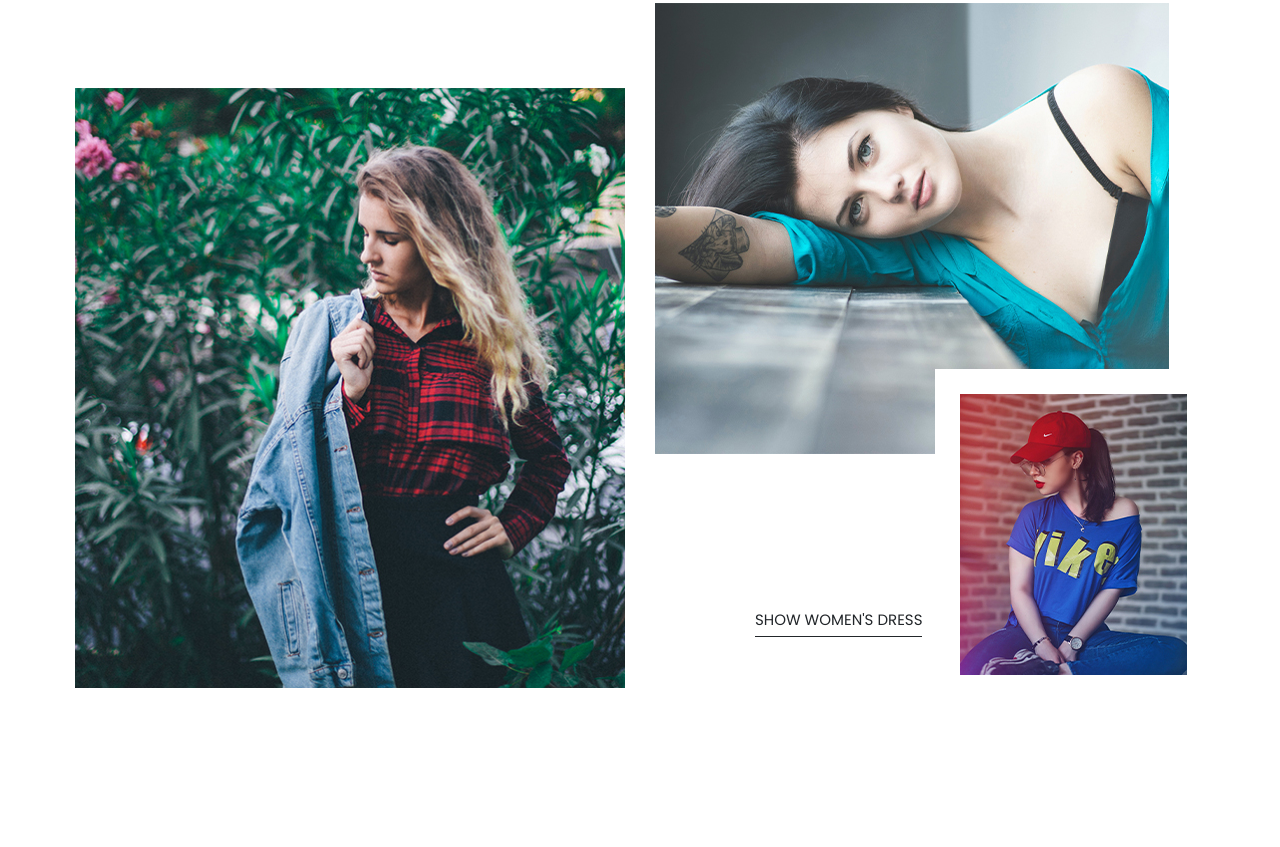
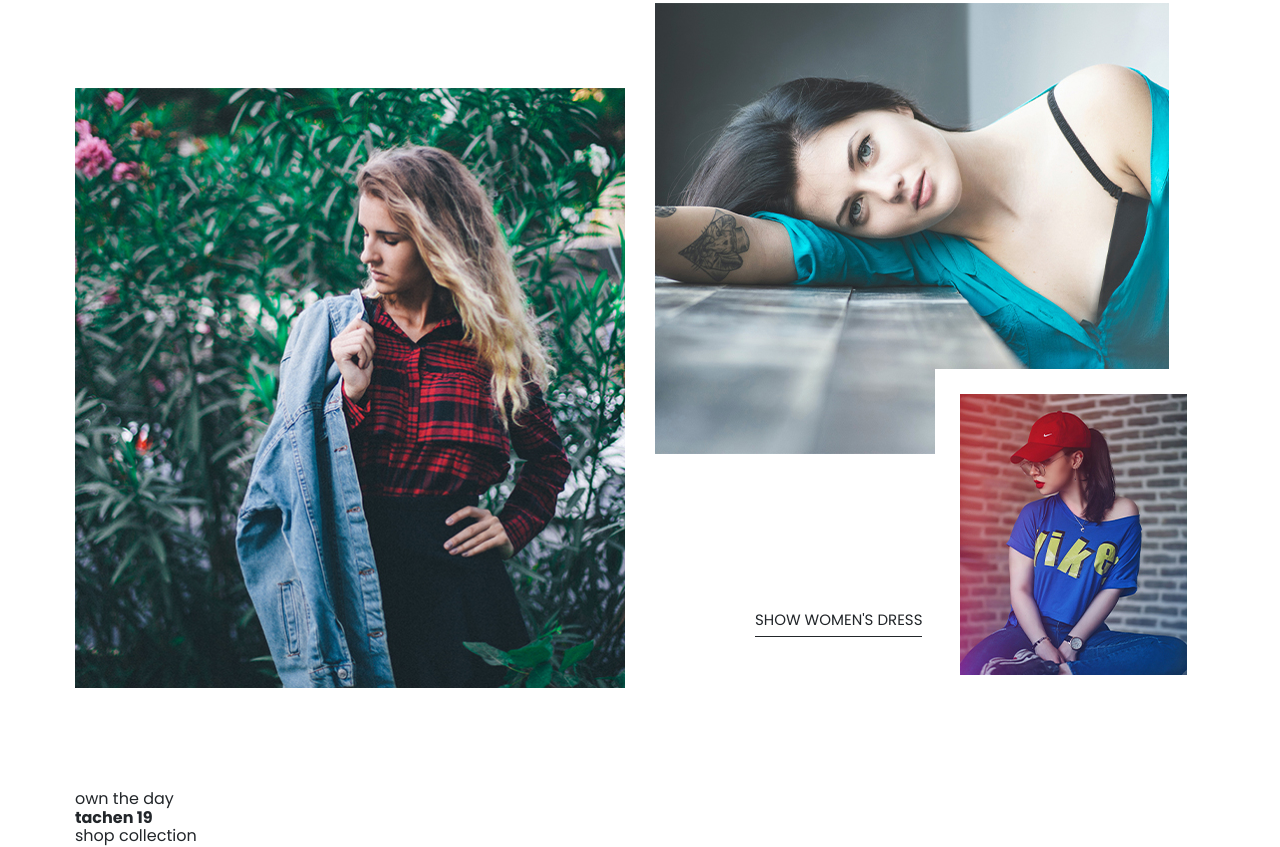
Before and after one commit to LysiukOleksandr/Fashion-Landing-Page, a website: page app/index.html in a window 1280 px wide. Shown: the part 3314-4161 px from the top of the page. Before the commit the page ends 4104 px from the top, so only its background shows below. Drawn offline with Linux system fonts and the light colour scheme.

Commit message:
collection(html)

```diff
--- a/app/index.html
+++ b/app/index.html
@@ -335,6 +335,18 @@
       </div>
     </section>
 
+    <section class="collection">
+      <div class="container">
+        <div class="collection__wrapper">
+          <div class="collection__inner">
+            <p class="collection__suptitle">own the day</p>
+            <h3 class="collection__title">tachen 19</h3>
+            <p class="collection__subtitle">shop collection</p>
+          </div>
+        </div>
+      </div>
+    </section>
+
     <script src="js/main.js"></script>
   </body>
 </html>
```
